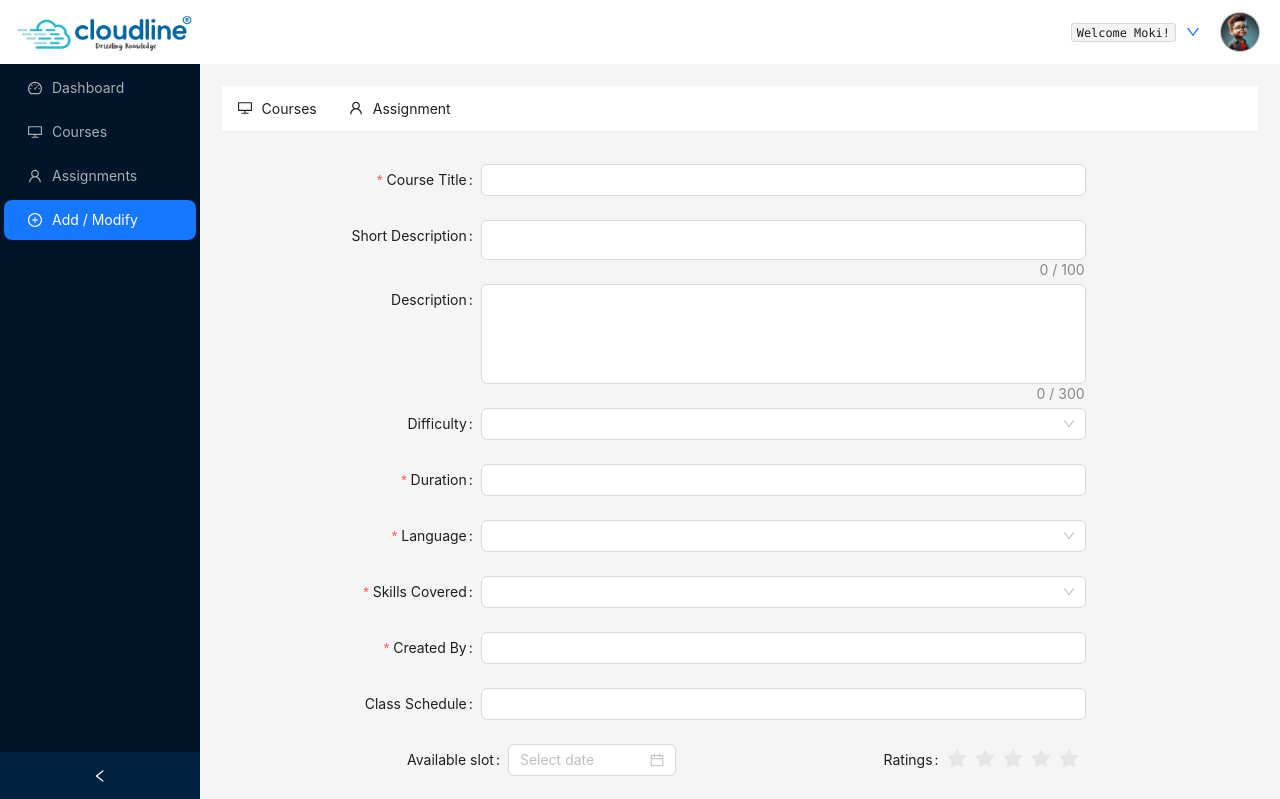
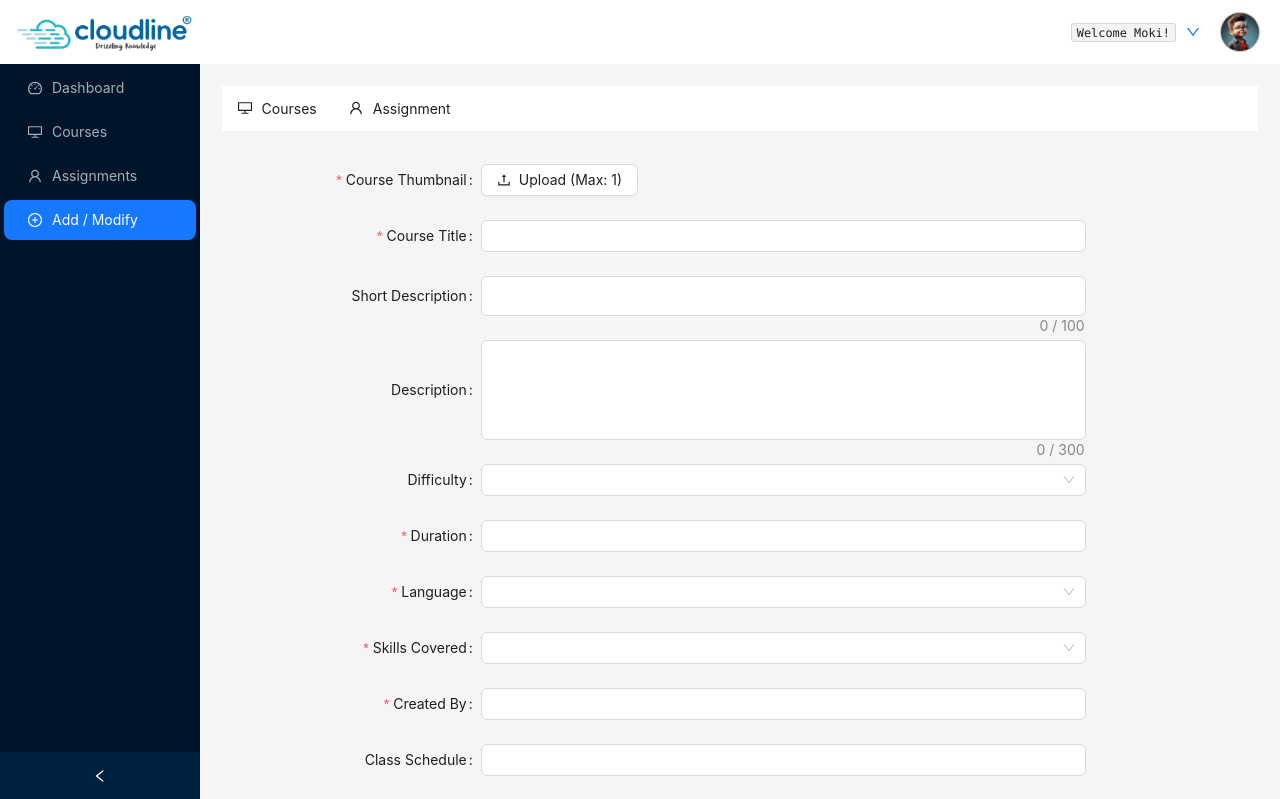
Before and after one commit to kiom4025/React_App, a React (Create React App) app: page /editContent/editCourses in a window 1280 px wide. Shown: the top 799 px of the page. Built offline with nearby package versions, Linux system fonts and the light colour scheme.

Commit message:
Login page Background, course thumbnail upload. Context API and Redux need to include

```diff
--- a/src/App.js
+++ b/src/App.js
@@ -6,7 +6,7 @@ import Mainlayout from "./Page/Layout";
 function App() {
   return (
     <Mainlayout />
-    //<LoginPage />
+    // <LoginPage />
   );
 }
 
--- a/src/Components/Add-Modify/CourseForm.jsx
+++ b/src/Components/Add-Modify/CourseForm.jsx
@@ -1,5 +1,6 @@
 import React from 'react';
-import { Button, Flex, Form, Input, Select, Rate, DatePicker, InputNumber } from 'antd';
+import { Button, Flex, Form, Input, Select, Rate, DatePicker, InputNumber, Upload } from 'antd';
+import { UploadOutlined } from '@ant-design/icons';
 const { Option } = Select;
 
 // const onChange = (e) => {
@@ -7,7 +8,7 @@ const { Option } = Select;
 // };
 const CourseForm = () => {
   const [form] = Form.useForm();
-  const onReset = ()=>{
+  const onReset = () => {
     form.resetFields();
   }
   const onFinish = (values) => {
@@ -29,6 +30,25 @@ const CourseForm = () => {
       }}
       onFinish={onFinish}
     >
+
+      <Form.Item
+        name="courseThumnail"
+        label="Course Thumbnail"
+        rules={[
+          {
+            required: true,
+            message: 'Thumbnail required',
+          },
+        ]}
+      >
+        <Upload
+          action="https://660d2bd96ddfa2943b33731c.mockapi.io/api/upload"
+          listType="picture"
+          maxCount={1}
+        >
+          <Button icon={<UploadOutlined />}>Upload (Max: 1)</Button>
+        </Upload>
+      </Form.Item>
 
       <Form.Item
         name="courseTitle"
--- a/src/Components/Login/LoginPage.jsx
+++ b/src/Components/Login/LoginPage.jsx
@@ -25,7 +25,7 @@ const items = [
 function Loginpage() {
     return (
         // <div>
-        <Flex justify='center' align='center' style={{ minHeight: '100vh', margin: '2%' }}>
+        <Flex justify='center' align='center' id='LoginPage1'>
             <Row justify='center' align='middle' style={{ display: 'Flex', alignItems: 'center' }}>
                 <Col ><Image preview={false} src={CompanyLogo} /></Col>
                 <Col>
@@ -34,7 +34,9 @@ function Loginpage() {
                         items={items}
                         onChange={onChange}
                         // size='large'
-                        style={{ margin: '2%' }}
+                        style={{
+                            padding: '2%',
+                        }}
                     />
                 </Col>
             </Row>
--- a/src/Page/Layout.css
+++ b/src/Page/Layout.css
@@ -1,5 +1,6 @@
 .ant-upload-wrapper {
     display: flex;
+    align-items: center;
 }
 
 .ant-upload-list {
--- a/src/index.css
+++ b/src/index.css
@@ -11,3 +11,42 @@ code {
   font-family: source-code-pro, Menlo, Monaco, Consolas, 'Courier New',
     monospace;
 }
+
+#LoginPage1 {
+  min-height: 100vh;
+  padding: 2%;
+  background: #ffffff url(./assets/LoginBG.jpg) fixed center;
+}
+
+.ant-form-item-row {
+  display: flex;
+  align-items: center;
+}
+
+
+/*
+Background Shorthand:
+
+Normal Code:
+---------------
+body {
+  background-color: #ffffff;
+  background-image: url("img_tree.png");
+  background-repeat: no-repeat;
+  background-position: right top;
+}
+
+Shorthand:
+---------------
+body {
+  background: #ffffff url("img_tree.png") no-repeat right top;
+}
+
+Note: When using the shorthand property the order of the property values is:
+1. background-color
+2. background-image
+3. background-repeat
+4. background-attachment
+5. background-position
+
+*/
```
Also changed, not shown: src/assets/LoginBG.jpg (added).
